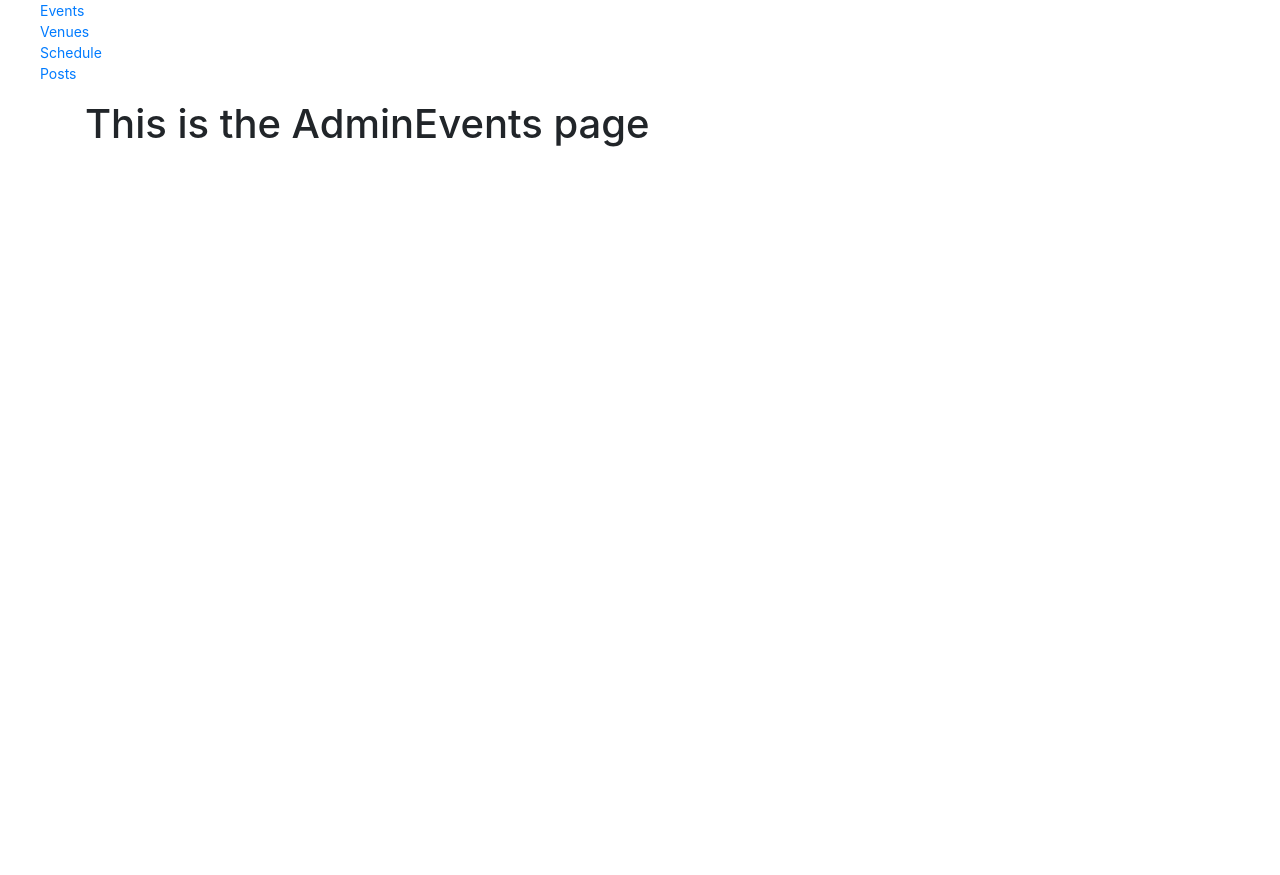
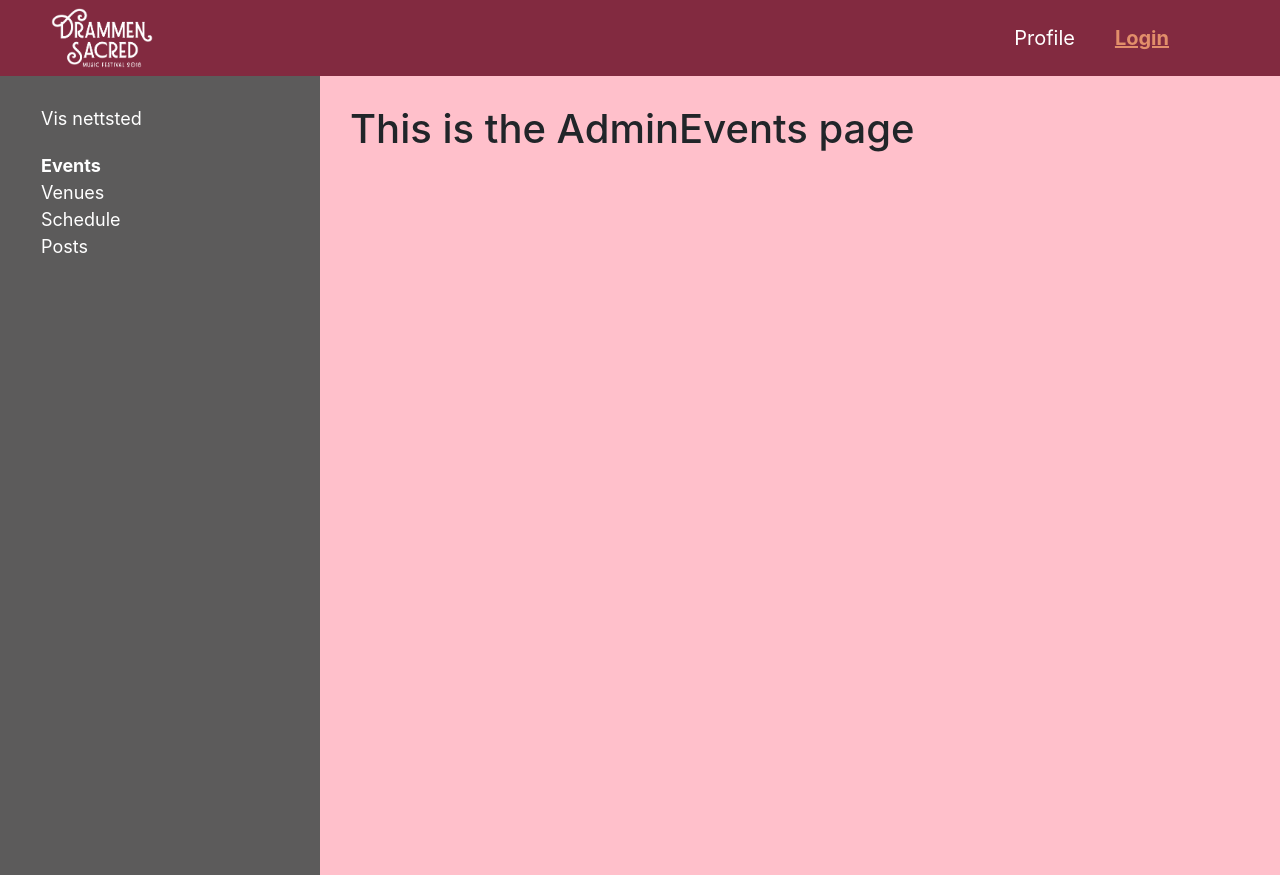
Before and after one commit to SondreBerntsen/webprosjekt3, a React (Create React App) app in the folder react-app/: page /admin/events in a window 1280 px wide. Before the commit the page ends 800 px from the top, so only its background shows below. Built offline with nearby package versions, Linux system fonts and the light colour scheme.

Commit message:
mye admin tign

```diff
--- a/react-app/src/components/Navbar.js
+++ b/react-app/src/components/Navbar.js
@@ -5,7 +5,7 @@ import { Link, NavLink } from "react-router-dom";
 const Navbar = () => {
   return (
     <div>
-      <nav className="navbar navbar-expand-lg navbar-light bg-light">
+      <nav className="navbar navbar-expand-lg navbar-light bg-light navbarFront">
         <img className="logoNav" src={require('../img/logo.png')} alt="logo" />
         <button
           className="navbar-toggler "
--- a/react-app/src/components/admin/Admin.js
+++ b/react-app/src/components/admin/Admin.js
@@ -1,12 +1,16 @@
 import React, { Component } from "react";
+import AdminTopNav from './AdminTopNav';
 import AdminNav from './AdminNav';
+import "../../styles/adminNav.css";
 
 class Admin extends Component {
   render() {
     return (
-      <AdminNav />
+      <React.Fragment>
+        <AdminTopNav />
+        <AdminNav className="adminNav" />
+      </React.Fragment>
     );
   }
 }
-
 export default Admin;
--- a/react-app/src/components/admin/AdminNav.js
+++ b/react-app/src/components/admin/AdminNav.js
@@ -5,30 +5,40 @@ import { NavLink } from "react-router-dom";
 class AdminNav extends Component {
   render() {
     return (
-      <div className="col-lg-3">
+      <nav className="navbar navbar-expand-lg  navbar-dark adminSideBarNav col-md-3">
+        <button className="navbar-toggler" type="button" data-toggle="collapse" data-target="#navbarNavDropdown" aria-controls="navbarNavDropdown" aria-expanded="false" aria-label="Toggle navigation">
+          <span className="navbar-toggler-icon"></span>
+        </button>
+        <div className="collapse navbar-collapse" id="navbarNavDropdown">
           <ul>
-          <li>
-            <NavLink to="/admin/events">
+            <li className=" nav-item linkToHome">
+              <NavLink className="linkTxt" exact to="/">
+                Vis nettsted
+            </NavLink>
+            </li>
+            <li className="nav-item">
+              <NavLink className="linkTxt" to="/admin/events">
                 Events
             </NavLink>
             </li>
-          <li>
-            <NavLink to="/admin/venues">
+            <li className="nav-item">
+              <NavLink className="linkTxt" to="/admin/venues">
                 Venues
             </NavLink>
             </li>
-          <li>
-            <NavLink to="/admin/schedule">
+            <li className="nav-item" >
+              <NavLink className="linkTxt" to="/admin/schedule">
                 Schedule
             </NavLink>
             </li>
-          <li>
-            <NavLink to="/admin/posts">
+            <li className="nav-item">
+              <NavLink className="linkTxt" to="/admin/posts">
                 Posts
             </NavLink>
             </li>
           </ul>
         </div>
+      </nav>
     );
   }
 }
--- /dev/null
+++ b/react-app/src/components/admin/AdminTopNav.js
@@ -0,0 +1,39 @@
+import React from "react";
+import { Link, NavLink } from "react-router-dom";
+
+
+const AdminTopNav = () => {
+    return (
+        <nav className="navbar navbar-expand-lg fixed-top navTopAdmin">
+            <div className="container-fluid">
+                <Link to="/"><img className="logoNav" src={require('../../img/logo.png')} alt="logo" /></Link>
+                <button
+                    className="navbar-toggler "
+                    type="button"
+                    data-toggle="collapse"
+                    data-target="#navbarNav"
+                    aria-controls="navbarNav"
+                    aria-expanded="false"
+                    aria-label="Toggle navigation"
+                >
+                    <span className="navbar-toggler-icon" />
+                </button>
+                <div className="collapse navbar-collapse">
+                    <ul className="navbar-nav ml-auto">
+                        <li className="nav-item">
+                            <NavLink className="nav-link" exact to="/admin">
+                                Profile
+                        </NavLink>
+                        </li>
+                        <li className="nav-item">
+                            <NavLink className="nav-link" to="/admin/events">
+                                Login
+                        </NavLink>
+                        </li>
+                    </ul>
+                </div>
+            </div>
+        </nav>
+    );
+};
+export default AdminTopNav;
--- a/react-app/src/components/admin/tables/AdminEvents.js
+++ b/react-app/src/components/admin/tables/AdminEvents.js
@@ -1,13 +1,16 @@
-import React, {Component} from 'react';
+import React, { Component } from 'react';
+
 
 class AdminEvents extends Component {
-  state = {  }
+  state = {}
   render() {
     return (
-      <div className="container">
+
+      <div className="container tablesAdmin col-md-9">
         <h1>This is the AdminEvents page</h1>
       </div>
-     );
+
+    );
   }
 }
 
--- a/react-app/src/components/admin/tables/AdminPosts.js
+++ b/react-app/src/components/admin/tables/AdminPosts.js
@@ -1,13 +1,14 @@
-import React, {Component} from 'react';
+import React, { Component } from 'react';
 
 class AdminPosts extends Component {
-  state = {  }
+  state = {}
   render() {
     return (
-      <div className="container">
+
+      <div className="container tablesAdmin">
         <h1>This is the AdminPosts page</h1>
       </div>
-     );
+    );
   }
 }
 
--- a/react-app/src/components/admin/tables/AdminSchedule.js
+++ b/react-app/src/components/admin/tables/AdminSchedule.js
@@ -1,5 +1,6 @@
-import React, {Component} from 'react';
+import React, { Component } from 'react';
 import AdminScheduleItem from '../AdminScheduleItem';
+
 
 class AdminSchedule extends Component {
   state = {
@@ -126,10 +127,11 @@ class AdminSchedule extends Component {
       }
 
     ]
-   }
+  }
   render() {
     return (
-      <div className="container">
+
+      <div className="container tablesAdmin">
         <h1>This is the AdminSchedule page</h1>
         {
           this.state.days.map(day => (
@@ -144,7 +146,8 @@ class AdminSchedule extends Component {
           ))
         }
       </div>
-     );
+
+    );
   }
 }
 
--- a/react-app/src/components/admin/tables/AdminVenues.js
+++ b/react-app/src/components/admin/tables/AdminVenues.js
@@ -1,4 +1,4 @@
-import React, {Component} from 'react'
+import React, { Component } from 'react'
 import AdminVenuesItem from '../AdminVenuesItem'
 
 class AdminVenues extends Component {
@@ -23,10 +23,11 @@ class AdminVenues extends Component {
         capacity: 0 // Let's say 0 means public space/free entry/don't care how many show up
       }
     ]
-   }
+  }
   render() {
     return (
-      <div className="container">
+
+      <div className="container tablesAdmin">
         <h1>This is the AdminVenues page</h1>
         {
           this.state.venues.map(venue => (
@@ -36,7 +37,8 @@ class AdminVenues extends Component {
           ))
         }
       </div>
-     )
+
+    )
   }
 }
 
--- a/react-app/src/index.css
+++ b/react-app/src/index.css
@@ -10,7 +10,7 @@ html{
     font-family: source-code-pro, Menlo, Monaco, Consolas, "Courier New",
       monospace;
   }
-  .navbar {
+  .navbarFront, .navTopAdmin {
     background-color: #822a40 !important;
   }
   .logoNav{
@@ -20,7 +20,6 @@ html{
   .nav-link {
     color: white !important;
     font-size: 20px;
-
     padding-right: 20px !important;
     padding-left: 20px !important;
   }
--- /dev/null
+++ b/react-app/src/styles/adminNav.css
@@ -0,0 +1,53 @@
+.adminSideBarNav{
+    background-color: rgb(92, 91, 91);
+    padding-top:30px;
+    display: block;
+    min-height: 20px;
+    margin-top:75px;
+    min-height: 100vh;
+    float: left;
+}
+/***Her leker ragnhild med til hun ikke vet hva er... men det funker kanskje***/
+/****https://stackoverflow.com/questions/21076922/bootstrap-how-to-collapse-navbar-earlier/26433031***/
+@media(max-width:1000px) {
+    .adminSideBarNav .navbar-brand {float:none;display: inline-block;}
+    .adminSideBarNav .navbar-nav>.nav-item { float: none; margin-left: .1rem;}
+    .adminSideBarNav .navbar-nav {float:none !important;}
+    .nav-item{width:100%;text-align:left;}
+    .navbar-toggler {display: block !important;}
+    .navbar-toggleable-sm.collapse {display:none !important}
+    .navbar-toggleable-sm.collapse.in {display:block !important}
+    .adminSideBarNav{
+        min-width: 100%;
+        min-height: 75px;
+        padding:0;
+        padding:20px;
+    }
+    .tablesAdmin{
+        min-width: 100%;
+        padding:30px;
+        margin:0px !important;
+    }
+  }
+.linkTxt{
+    color:white;
+    font-size: 18px;
+}
+.linkToHome{
+    margin-bottom: 20px;
+}
+.linkTxt:hover{
+    color:lightgray;
+    text-decoration: none;
+}
+.linkTxt.active{
+    font-weight: bold;
+}
+/***Move this***/
+.tablesAdmin{
+    min-height: 100vh;
+    padding:30px;
+    float: right;
+    margin-top:75px;
+    background-color: pink;
+}
```
Lines whose indentation alone changed are shown as unchanged.
